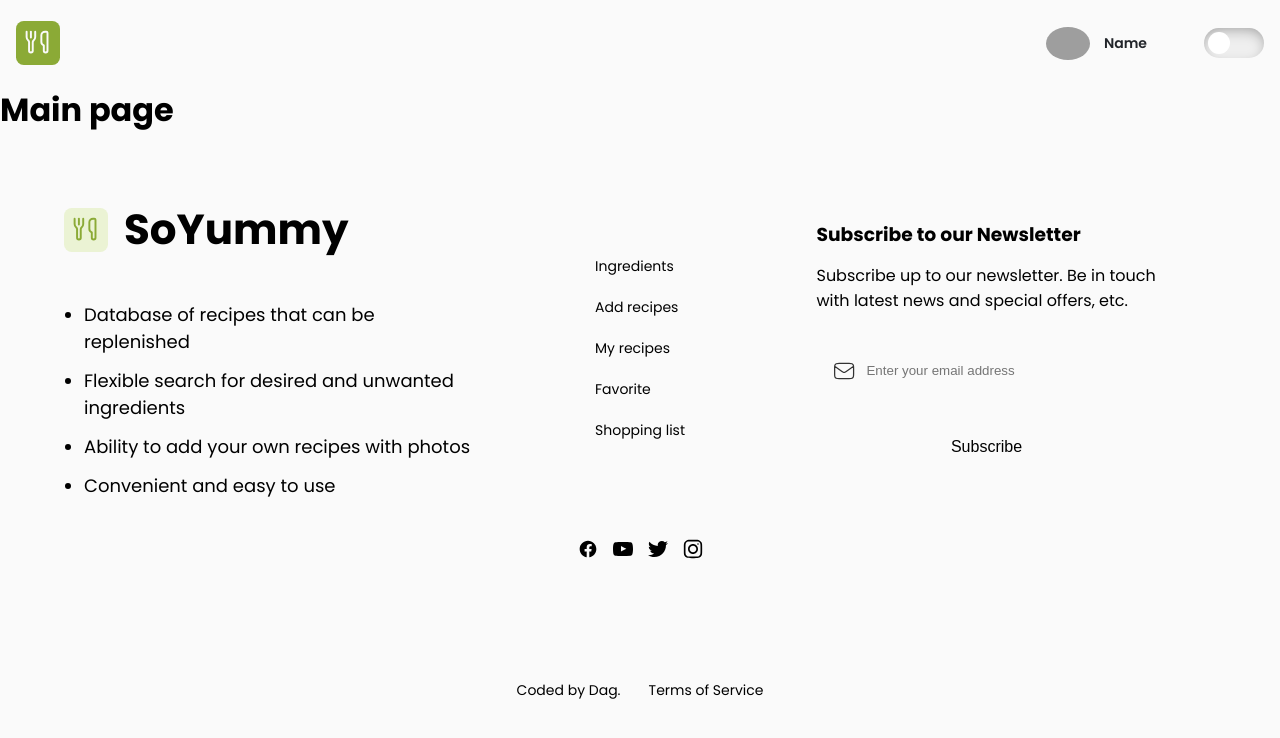
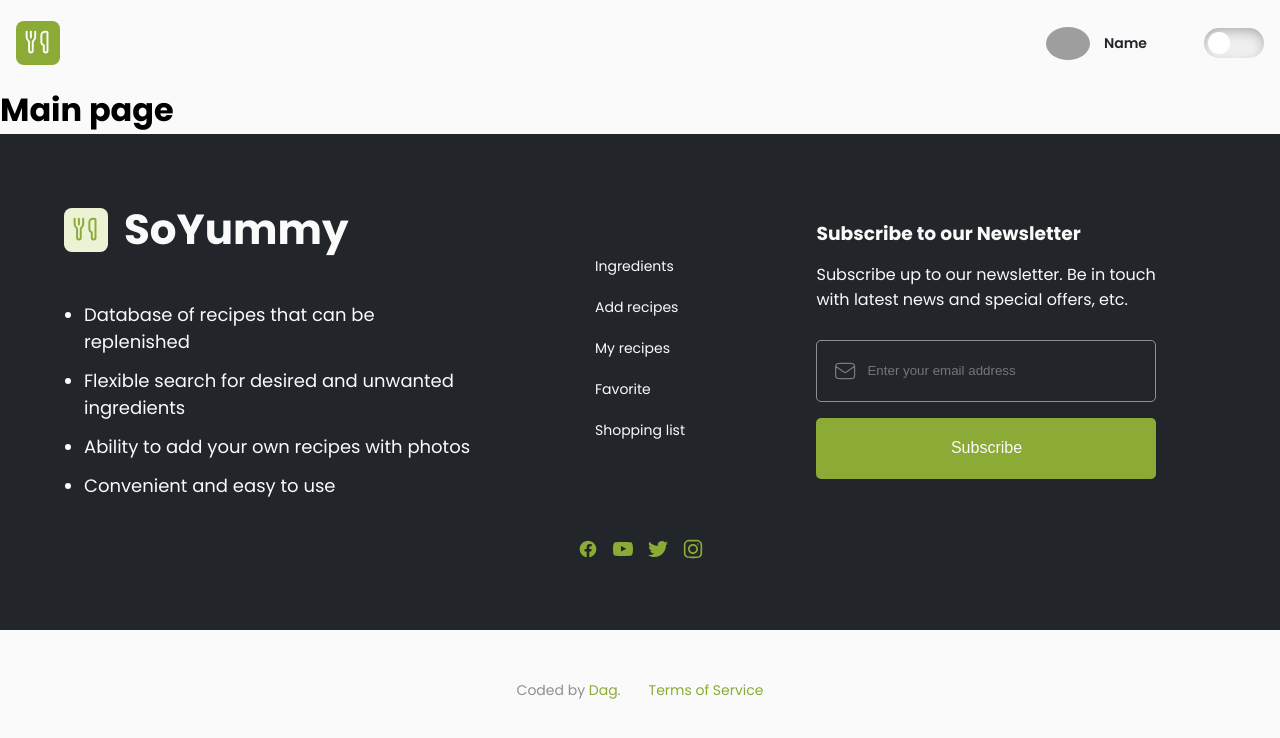
Before and after one commit to dag-szad/SoYummy, a Vue app in the folder frontend/: page /main in a window 1280 px wide. Shown: the top 738 px of the page. Built offline with nearby package versions, Linux system fonts and the light colour scheme; sample sign-in values are in the browser's storage; grey boxes are pictures that could not be loaded.

Commit message:
feat: update footer colors

```diff
--- a/frontend/src/components/templates/FooterComponent.vue
+++ b/frontend/src/components/templates/FooterComponent.vue
@@ -92,7 +92,7 @@ onBeforeUnmount(() => {
 
 <style lang="scss" scoped>
 .section {
-    background-color: var(--dark-grey);
+    background-color: var(--footer-bg);
     padding: 28px;
 
     display: flex;
@@ -116,7 +116,7 @@ onBeforeUnmount(() => {
     align-items: center;
     gap: 32px;
 
-    color: var(--main-white);
+    color: var(--footer-txt);
 
     @media (min-width: 768px) {
         display: grid;
@@ -203,7 +203,7 @@ onBeforeUnmount(() => {
             transition: color 0.3s ease-in-out;
 
             &:hover {
-                color: var(--main-green);
+                color: var(--footer-txt-hover);
             }
         }
     }
@@ -260,16 +260,16 @@ onBeforeUnmount(() => {
         height: 40px;
 
         border-radius: 5px;
-        border: 1px solid var(--grey-form-border);
+        border: 1px solid var(--footer-form-border);
 
         transition: border-color 0.3s ease-in-out;
 
         &:hover,
         &:active,
         &:focus-within {
-            border-color: var(--main-white);
+            border-color: var(--footer-txt);
             .input__icon {
-                color: var(--main-white);
+                color: var(--footer-txt);
             }
         }
 
@@ -286,7 +286,7 @@ onBeforeUnmount(() => {
             outline: none;
             background: transparent;
 
-            color: var(--main-white);
+            color: var(--footer-txt);
             flex: 1;
         }
     }
@@ -298,7 +298,7 @@ onBeforeUnmount(() => {
         height: 24px;
 
         transition: color 0.3s ease-in-out;
-        color: var(--grey);
+        color: var(--footer-form-border);
     }
 
     &__button {
@@ -307,8 +307,8 @@ onBeforeUnmount(() => {
         border: none;
         border-radius: 5px;
 
-        background-color: var(--main-green);
-        color: var(--main-white);
+        background-color: var(--main-accent);
+        color: var(--footer-txt);
         font-size: 0.875rem;
 
         padding: 11px 67px;
@@ -317,7 +317,7 @@ onBeforeUnmount(() => {
         transition: background-color 0.3s ease-in-out;
 
         &:hover {
-            background-color: var(--main-green-hover);
+            background-color: var(--main-accent-hover);
         }
 
         @media (min-width: 768px) {
@@ -337,7 +337,7 @@ onBeforeUnmount(() => {
     justify-content: center;
     gap: 14px;
 
-    color: var(--grey-form-border);
+    color: var(--addon-txt);
     font-size: 0.625rem;
 
     padding: 28px;
@@ -349,11 +349,11 @@ onBeforeUnmount(() => {
     }
 
     a {
-        color: var(--main-green);
+        color: var(--main-accent);
         transition: color 0.3s ease-in-out;
 
         &:hover {
-            color: var(--main-green-hover);
+            color: var(--main-accent-hover);
         }
     }
 
--- a/frontend/src/components/templates/SocialMedia.vue
+++ b/frontend/src/components/templates/SocialMedia.vue
@@ -46,14 +46,14 @@
         transition: fill 0.3s ease-in-out;
 
         &:hover .social__icon {
-            fill: var(--main-green-hover);
+            fill: var(--social-col-hover);
         }
     }
 
     &__icon {
         width: 20px;
         height: 20px;
-        fill: var(--main-green);
+        fill: var(--social-col);
         cursor: pointer;
         transition: fill 0.3s ease-in-out;
     }
```
